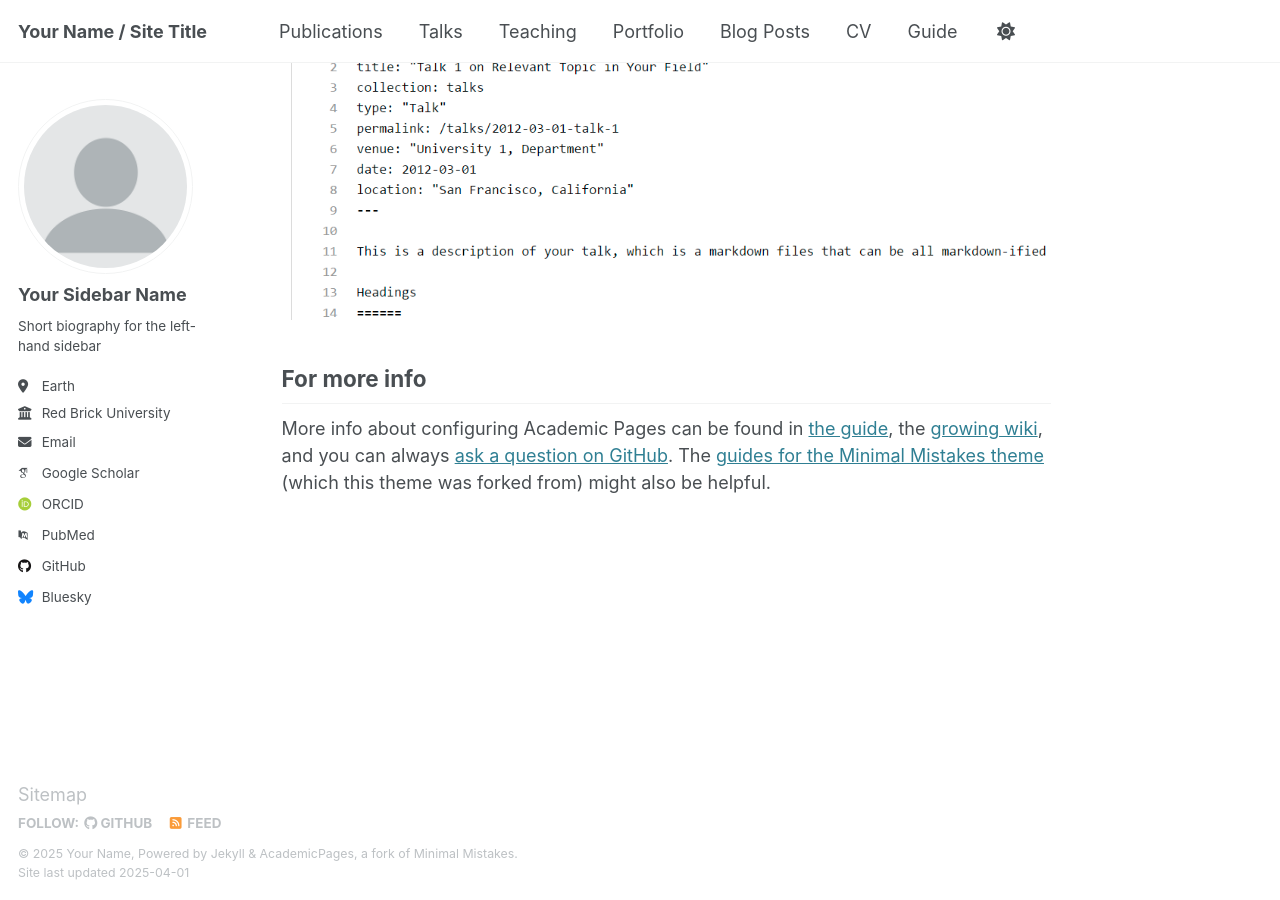
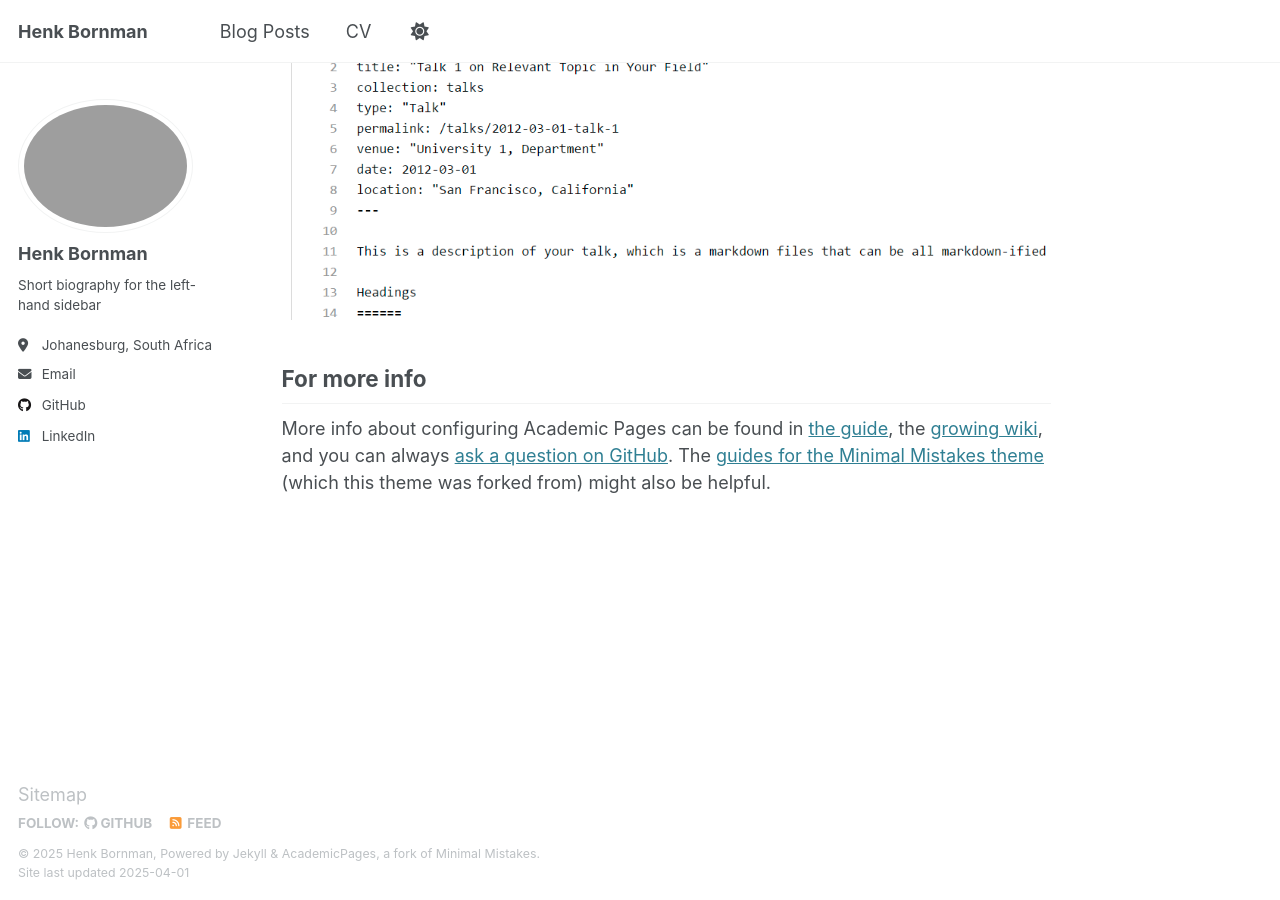
Before and after one commit to hxnk-57/hxnk-57.github.io, a Jekyll site: the page built from _pages/about.md, in a window 1280 px wide and 900 px high, scrolled down 2635 px. Built offline with Jekyll 4.4.1, drawn with Linux system fonts in a browser that asks for light colours; some web fonts are replaced.

Commit message:
initial commit

```diff
--- a/_config.yml
+++ b/_config.yml
@@ -9,9 +9,9 @@
 # Basic Site Settings
 locale                   : "en-US"
 site_theme               : "default"
-title                    : "Your Name / Site Title"
+title                    : "Henk Bornman"
 title_separator          : "-"
-name                     : &name "Your Name"
+name                     : &name "Henk Bornman"
 description              : &description "personal description"
 url                      : https://academicpages.github.io # the base hostname & protocol for your site e.g. "https://[your GitHub username].github.io"
 baseurl                  : "" # the subpath of your site, e.g. "/blog"
@@ -22,22 +22,21 @@ repository               : "academicpages/academicpages.github.io"
 #               Additional customization can be done by editing /_includes/author-profile.html
 author:
   # Biographic information
-  avatar           : "profile.png"
-  name             : "Your Sidebar Name"
-  pronouns         : # example: "she/her"
+  avatar           : "profile.jpg"
+  name             : "Henk Bornman"
   bio              : "Short biography for the left-hand sidebar"
-  location         : "Earth"
-  employer         : "Red Brick University"
+  location         : "Johanesburg, South Africa"
+  employer         : # "Red Brick University"
   uri              : # URL
-  email            : "none@example.org"
+  email            : "henkbornman701@gmail.com"
 
   # Academic websites
   arxiv            : # URL - Update with the correct link to your profile
-  googlescholar    : "https://scholar.google.com/citations?user=PS_CX0AAAAAJ"
+  googlescholar    : # "https://scholar.google.com/citations?user=PS_CX0AAAAAJ"
   impactstory      : # URL
-  orcid            : "http://orcid.org/yourorcidurl"
+  orcid            : # "http://orcid.org/yourorcidurl"
   semantic         : # URL
-  pubmed           : "https://www.ncbi.nlm.nih.gov/pubmed/?term=john+snow"
+  pubmed           : # "https://www.ncbi.nlm.nih.gov/pubmed/?term=john+snow"
   researchgate     : # URL
   scopus           : # URL
 
@@ -45,12 +44,12 @@ author:
   bitbucket        : # Username - Update with your username on the site
   codepen          : # Username
   dribbble         : # Username
-  github           : "academicpages"
+  github           : "hxnk-57"
   kaggle           : # Username
   stackoverflow    : # User number or user number and name (i.e., use "1" or "1/jeff-atwood")
 
   # Social media
-  bluesky          : "bsky.app" # Replace this with you Bluesky username
+  bluesky          : # Replace this with you Bluesky username
   facebook         : # Username
   flickr           : # Username
   foursquare       : # Username
@@ -59,7 +58,7 @@ author:
   keybase          : # Username
   instagram        : # Username
   lastfm           : # Username
-  linkedin         : # Username
+  linkedin         : "www.linkedin.com/in/henk-bornman-777930252"
   mastodon         : # URL
   medium           : # URL
   pinterest        : # Username
```
Also changed, not shown: _data/navigation.yml (+10 -10 lines), 1 other file.
